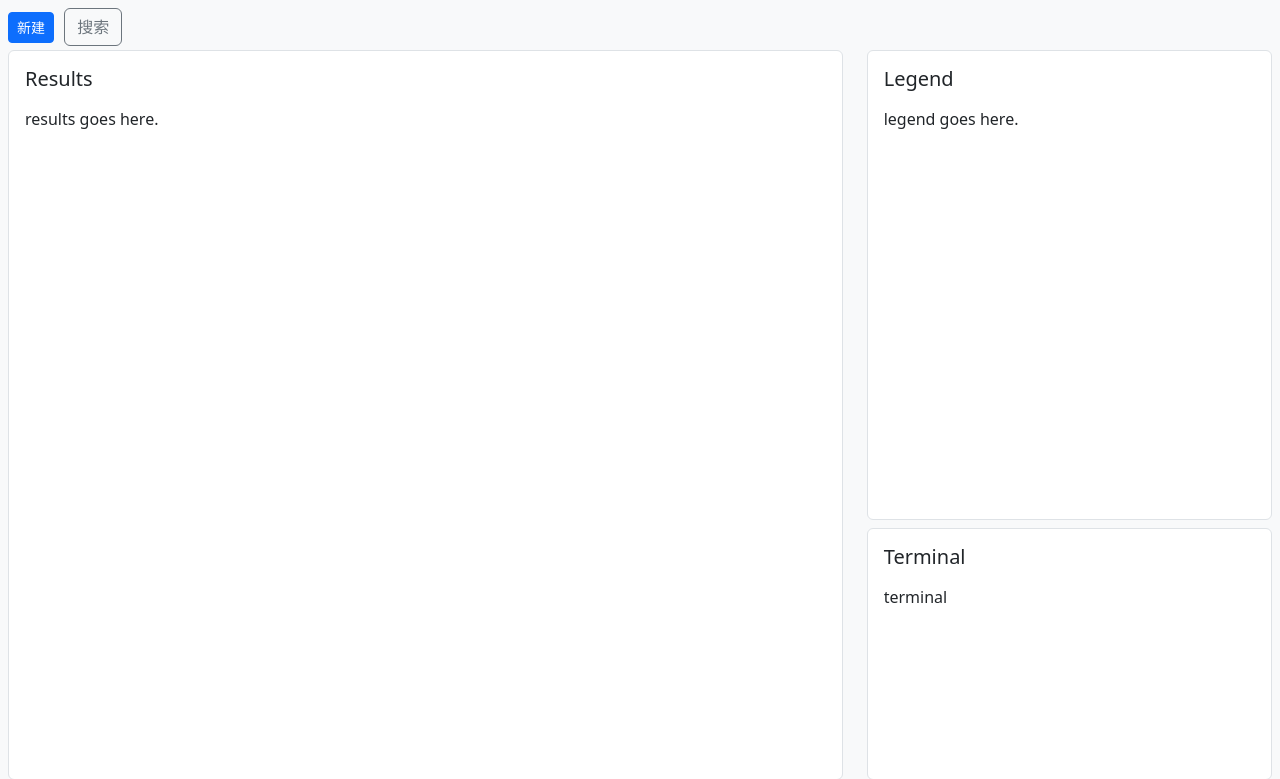
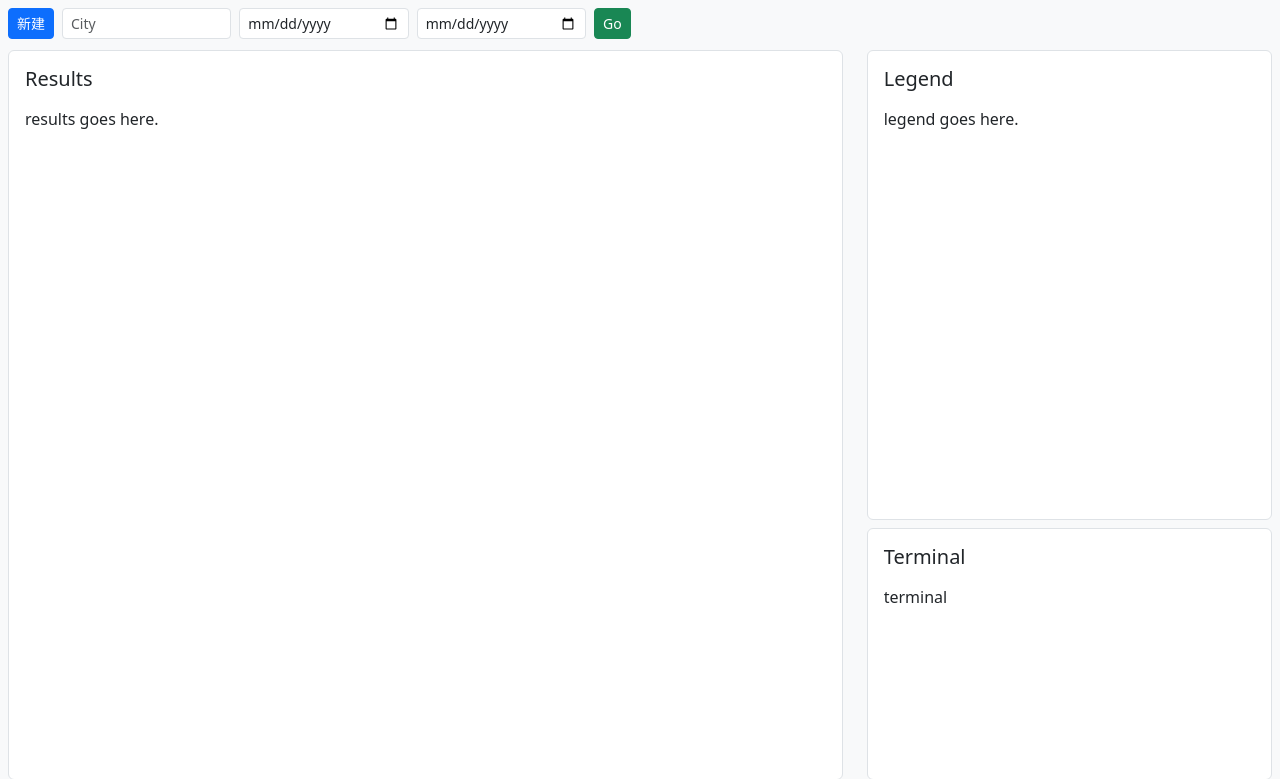
Before and after one commit to xuye-c/weather, a Flask app: page / in a window 1280 px wide. Shown: the top 779 px of the page. Run offline with Flask 2, Linux system fonts and the light colour scheme.

Commit message:
FEATURE: buttons

```diff
--- a/weather_app/run.py
+++ b/weather_app/run.py
@@ -1,4 +1,4 @@
-from flask import Flask, render_template
+from flask import Flask, render_template, request
 
 app = Flask(__name__)
 
@@ -6,5 +6,21 @@ app = Flask(__name__)
 def home():
     return render_template('index.html')
 
+@app.route("/new")
+def new_record():
+    print("New button clicked")
+    return "OK"
+
+
+@app.route("/search", methods=["POST"])
+def search():
+    city = request.form.get("city")
+    start = request.form.get("start_date")
+    end = request.form.get("end_date")
+
+    print(city, start, end)
+
+    return f"Searching {city} from {start} to {end}"
+
 if __name__ == '__main__':
     app.run(debug=True)
--- a/weather_app/templates/index.html
+++ b/weather_app/templates/index.html
@@ -5,14 +5,22 @@
 {% block body %}
 <div class="container-fluid layout-container position-relative">
   <!-- 左上角工具栏 -->
-  <div class="tool-bar">
-    <button id="new-btn" class="btn btn-primary btn-sm tool-btn" type="button" title="新建">
-      新建
+    <div class="tool-bar d-flex align-items-center gap-2">
+
+    <!-- 新建按钮 -->
+    <button id="new-btn" class="btn btn-primary btn-sm" type="button" title="新建">
+        新建
     </button>
-    <button id="search-btn" class="btn btn-outline-secondary" type="button" title="搜索">
-        搜索
-    </button>
-  </div>
+
+    <!-- 搜索表单（放右边） -->
+    <form id="search-form" class="d-flex gap-2 mb-0">
+        <input type="text" name="city" placeholder="City" class="form-control form-control-sm" required>
+        <input type="date" name="start_date" class="form-control form-control-sm">
+        <input type="date" name="end_date" class="form-control form-control-sm">
+        <button type="submit" class="btn btn-success btn-sm">Go</button>
+    </form>
+
+    </div>
 
   <div class="row" style="height: calc(100vh - 20px);">
     <!-- 左侧：Result 区，宽 2/3 -->
@@ -36,4 +44,24 @@
   </div>
 </div>
 
+<script>
+document.getElementById("new-btn").addEventListener("click", function() {
+    console.log("新建");
+    fetch("/new");
+});
+document.getElementById("search-form").addEventListener("submit", function(e) {
+    e.preventDefault();
+
+    const formData = new FormData(this);
+
+    fetch("/search", {
+        method: "POST",
+        body: formData
+    })
+    .then(res => res.text())
+    .then(data => {
+        console.log(data);
+    });
+});
+</script>
 {% endblock %}
```
